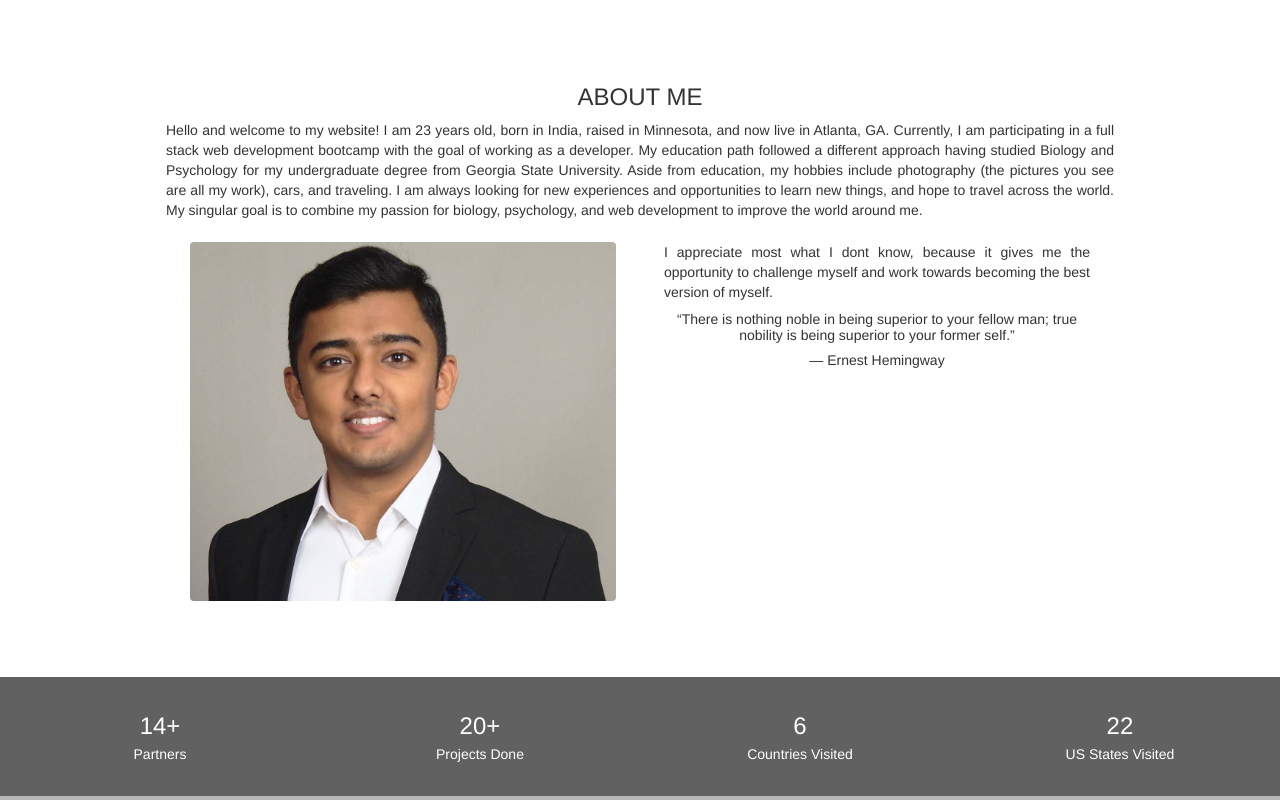
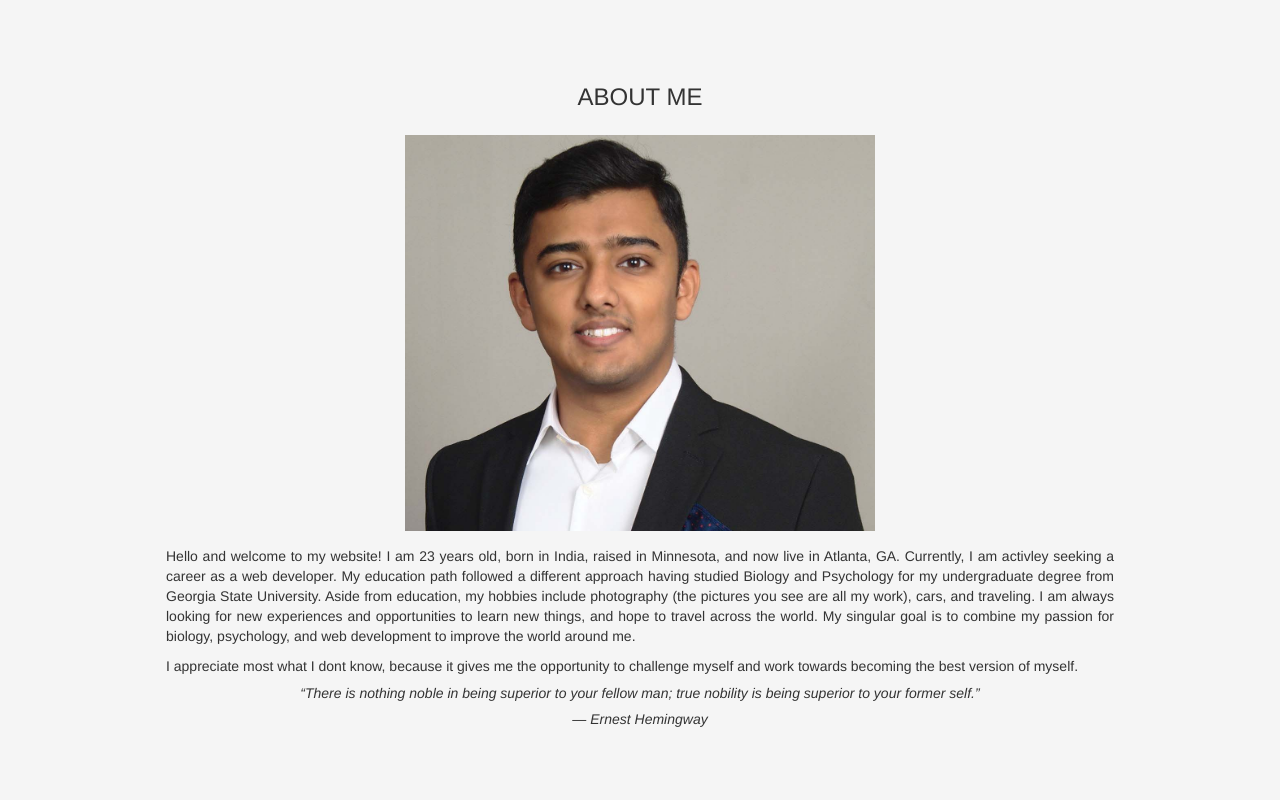
Before and after one commit to davevish/VishPortfolio, a plain HTML site: page index.html in a window 1280 px wide. Shown: the part 800-1600 px from the top of the page. Drawn offline with nearby package versions, Linux system fonts and the light colour scheme; grey boxes are pictures that could not be loaded.

Commit message:
minor changes to style

```diff
--- a/index.html
+++ b/index.html
@@ -1,5 +1,6 @@
 <!DOCTYPE html>
 <html>
+    <head>
         <title>Vishvesh Dave</title>
         <meta charset="UTF-8">
         <meta name="viewport" content="width=device-width, initial-scale=1">
@@ -18,6 +19,7 @@
         <script src="https://maxcdn.bootstrapcdn.com/bootstrap/3.3.7/js/bootstrap.min.js" integrity="sha384-Tc5IQib027qvyjSMfHjOMaLkfuWVxZxUPnCJA7l2mCWNIpG9mGCD8wGNIcPD7Txa" crossorigin="anonymous"></script>
 
         <link rel="javascript" href="logic.js">
+    </head>
 
     <body>
         <div class="w3-top">
@@ -51,20 +53,13 @@
         <!-- Container (About Section) -->
         <div class="w3-content w3-container w3-padding-64" id="about">
             <h3 class="w3-center">ABOUT ME</h3>
-            <!--<p class="w3-center"><em>I love photography</em></p>-->
-            <p>Hello and welcome to my website! I am 23 years old, born in India, raised in Minnesota, and now live in Atlanta, GA. Currently, I am participating in a full stack web development bootcamp with the goal of working as a developer. My education path followed a different approach having studied Biology and Psychology for my undergraduate degree from Georgia State University. Aside from education, my hobbies include photography (the pictures you see are all my work), cars, and traveling. I am always looking for new experiences and opportunities to learn new things, and hope to travel across the world. My singular goal is to combine my passion for biology, psychology, and web development to improve the world around me.</p>
-            <div class="w3-row">
-                <div class="w3-col m6 w3-center w3-padding-large">
-                    <img src="linkedinpic.jpg" class="w3-round w3-image" alt="Photo of Me" width="500" height="333">
+            <div class="w3-col  w3-center">
+                <img id="profilepic" src="linkedinpic.jpg" class="w3-round w3-image" alt="Photo of Me" width="500" height="333">
             </div>
-
-                <!-- Hide this text on small devices -->
-                <div class="w3-col m6 w3-hide-small w3-padding-large">
+            <p>Hello and welcome to my website! I am 23 years old, born in India, raised in Minnesota, and now live in Atlanta, GA. Currently, I am activley seeking a career as a web developer. My education path followed a different approach having studied Biology and Psychology for my undergraduate degree from Georgia State University. Aside from education, my hobbies include photography (the pictures you see are all my work), cars, and traveling. I am always looking for new experiences and opportunities to learn new things, and hope to travel across the world. My singular goal is to combine my passion for biology, psychology, and web development to improve the world around me.</p>
             <p id="aboutquote">I appreciate most what I dont know, because it gives me the opportunity to challenge myself and work towards becoming the best version of myself. </p>
             <h5>“There is nothing noble in being superior to your fellow man; true nobility is being superior to your former self.”</h5>
             <h5>― Ernest Hemingway</h5>
-                </div>
-            </div>
         </div>
 
         <div class="w3-row w3-center w3-dark-grey w3-padding-16">
--- a/style.css
+++ b/style.css
@@ -6,6 +6,8 @@ body, html {
     height: 100%;
     color: #777;
     line-height: 1.8;
+    background-color: whitesmoke;
+
 }
 
 /* Create a Parallax Effect */
@@ -50,4 +52,10 @@ body, html {
 
 #about h5{
     text-align: center !important;
+    font-style: italic;
 }
+
+#profilepic{
+    text-align: center;
+    padding: 15px;
+}
```
Lines whose indentation alone changed are shown as unchanged.
